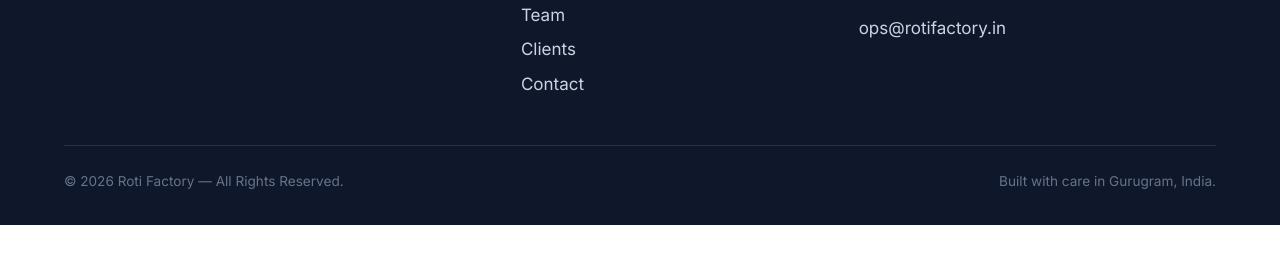
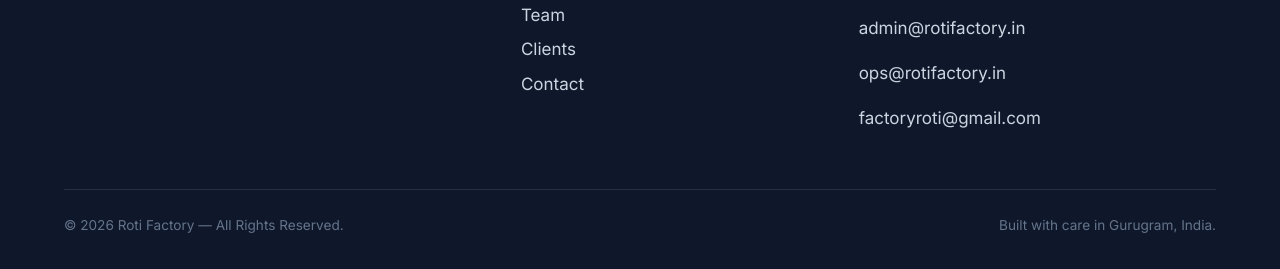
Before and after one commit to RotiFactoryTesting/Redesign-rf-website, a plain HTML site: page index.html in a window 1280 px wide. Shown: the part 11398-11667 px from the top of the page. Before the commit the page ends 11623 px from the top, so only its background shows below. Drawn offline with Linux system fonts and the light colour scheme.

Commit message:
Footer: show all 3 email addresses (match contact page)

```diff
--- a/index.html
+++ b/index.html
@@ -467,7 +467,9 @@
         <h4>Reach Us</h4>
         <p><a href="https://share.google/IOlHJ1TjLToH0IFwC" rel="noopener">169, Udyog Vihar Phase 1, Sector 20, Gurugram, Haryana 122016</a></p>
         <p><a href="tel:+919311248330">93112 48330</a> · <a href="tel:+919810739747">98107 39747</a></p>
+        <p><a href="mailto:admin@rotifactory.in">admin@rotifactory.in</a></p>
         <p><a href="mailto:ops@rotifactory.in">ops@rotifactory.in</a></p>
+        <p><a href="mailto:factoryroti@gmail.com">factoryroti@gmail.com</a></p>
       </div>
     </div>
     <div class="footer-bottom">
```
